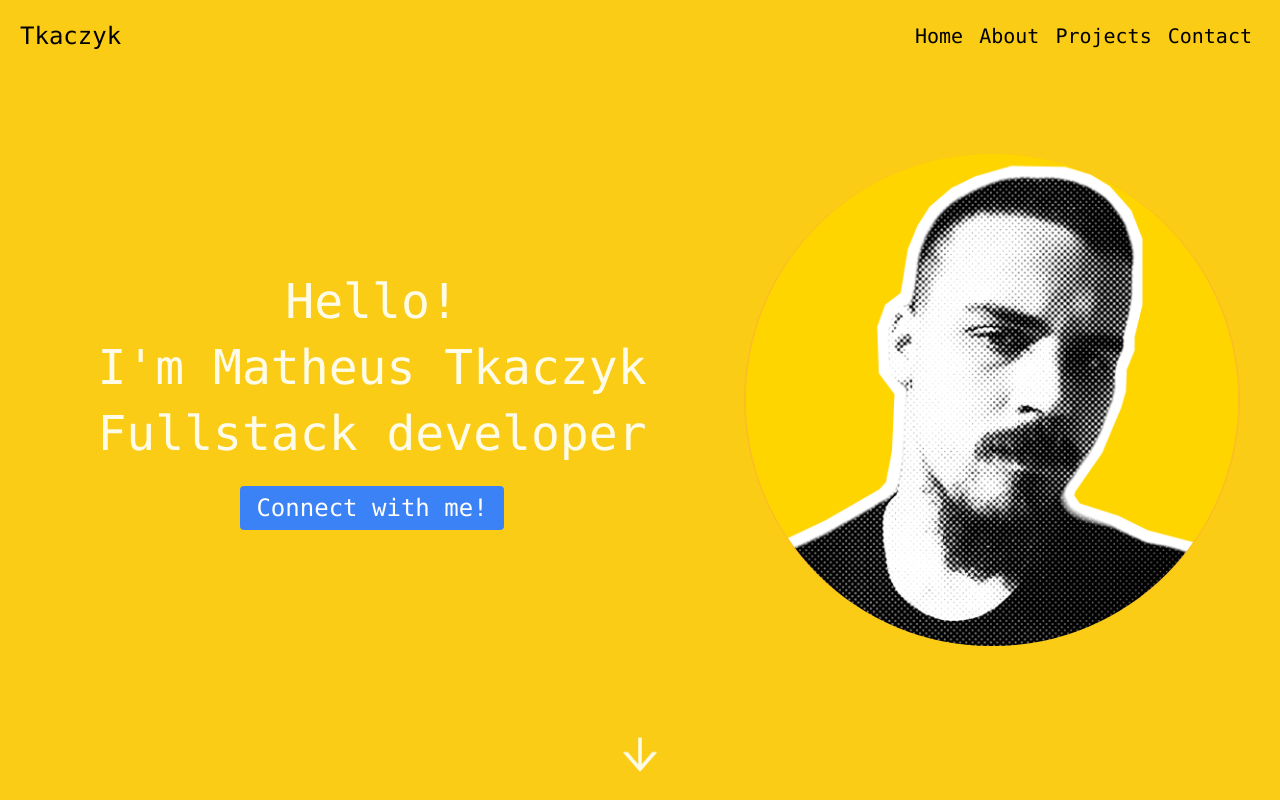
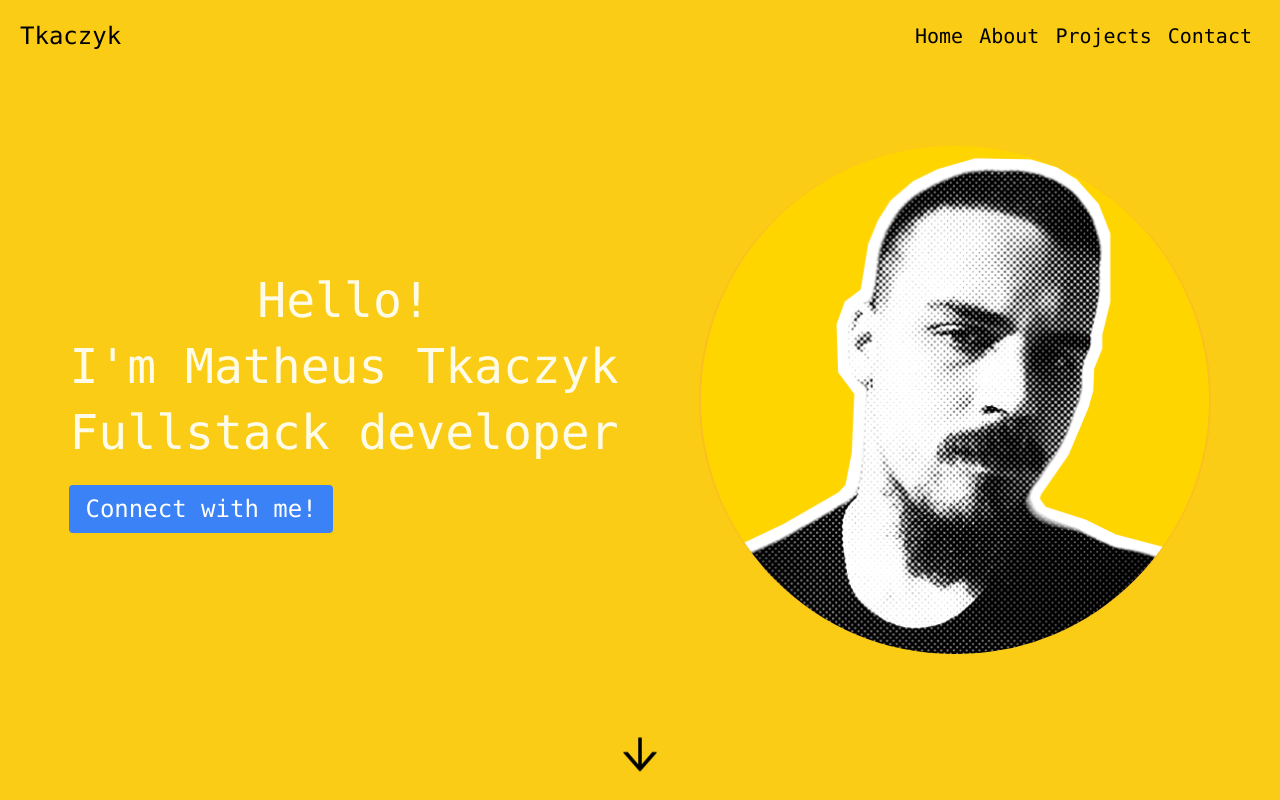
Before and after one commit to matheustkaczyk/portfolio_tailwind, a React (Vite) app: page / in a window 1280 px wide. Built offline with nearby package versions, Linux system fonts and the light colour scheme.

Commit message:
feat: aligning the button to the left

```diff
--- a/src/components/Home/index.jsx
+++ b/src/components/Home/index.jsx
@@ -4,22 +4,23 @@ import me from '../../assets/images/me.png';
 
 function Home() {
   return (
-    <section className="w-screen h-screen flex justify-center items-center bg-yellow-400">
-      <div className='w-3/5 text-center font-mono text-5xl leading-snug text-yellow-50'>
+    <section className="h-screen flex justify-center items-center">
+      <div className='text-center w-fit font-mono text-5xl leading-snug text-yellow-50'>
         <h1>Hello!</h1>
         <h1>I'm Matheus Tkaczyk</h1>
         <h4>Fullstack developer</h4>
-        <a href="https://www.linkedin.com/in/matheustkaczykribeiro/" target='__blank' class="bg-blue-500 hover:bg-blue-700 text-white py-2 px-4 rounded text-2xl">
-          Connect with me!
-        </a>
+        <div className='flex justify-start mt-5'>
+          <a href="https://www.linkedin.com/in/matheustkaczykribeiro/" target='__blank' class="bg-blue-500 hover:bg-blue-700 text-white py-2 px-4 rounded text-2xl">
+            Connect with me!
+          </a>
+        </div>
       </div>
       <div>
-
       </div>
-      <div className='w-2/5 mr-10'>
+      <div className='w-2/5 ml-20'>
         <img className='rounded-full w-fit border-amber-400 border-x-2' src={me} alt="Matheus Tkaczyk" />
       </div>
-      <AiOutlineArrowDown className='text-5xl text-yellow-50 absolute bottom-5 animate-bounce text-black' />
+      <AiOutlineArrowDown className='text-5xl absolute bottom-5 animate-bounce text-black cursor-pointer' />
     </section>
   );
 }
```
